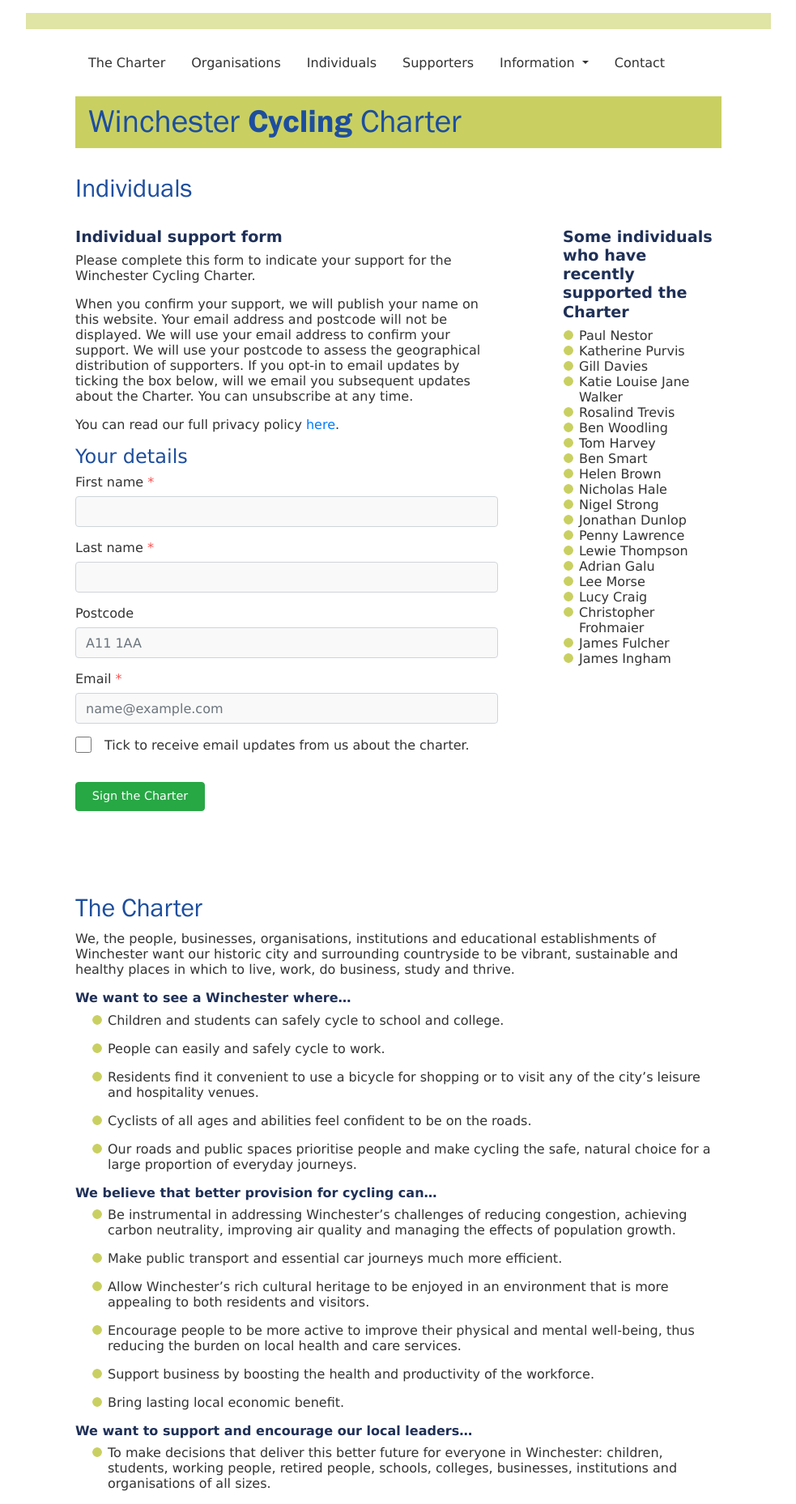
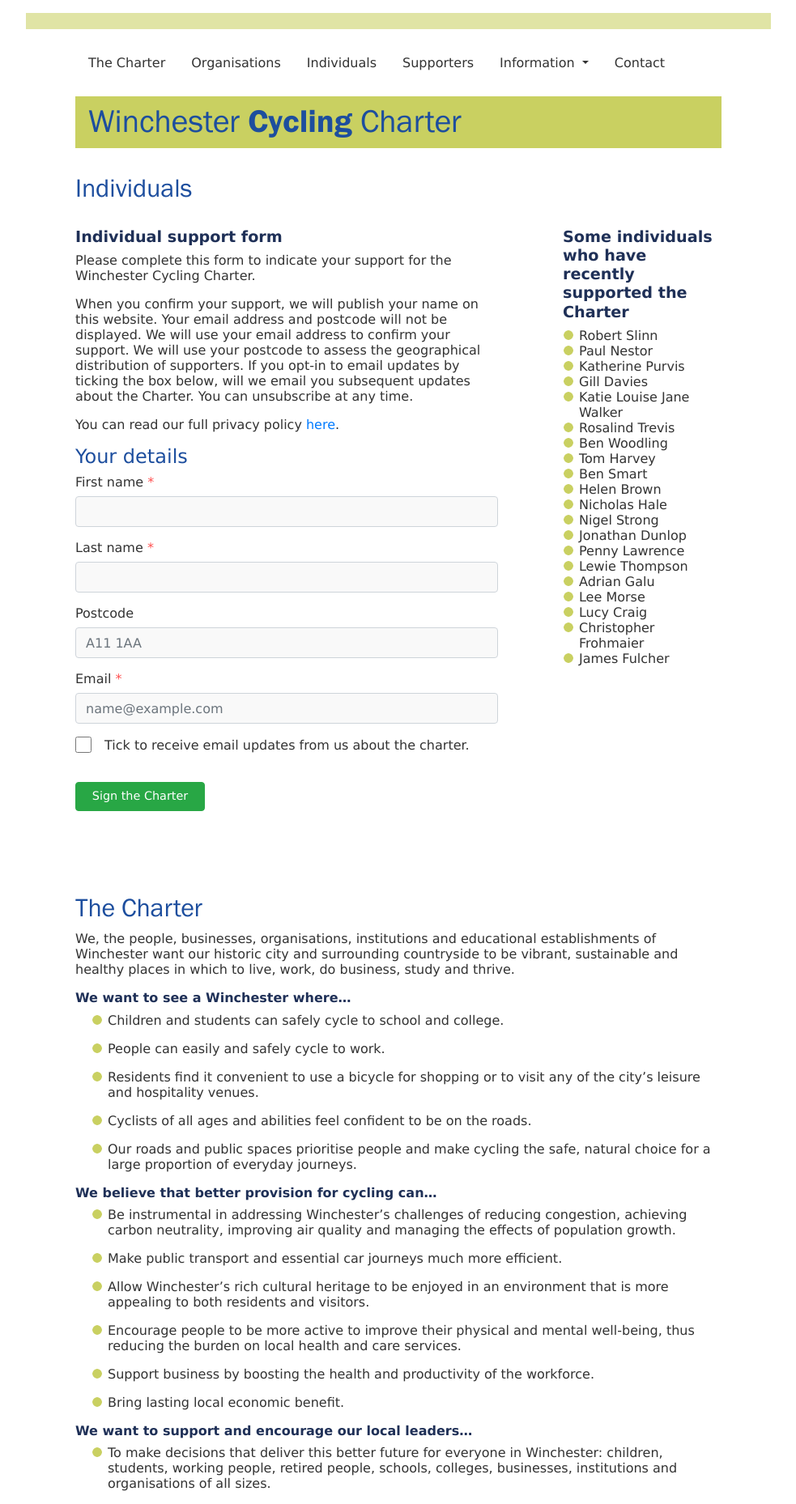
Before and after one commit to winchestercyclingcharter/winchestercyclingcharter.github.io, a Jekyll site: the page built from ind-page.md, in a window 1280 px wide. Shown: the whole page at 81% size, without its empty margins (148-1131 px from the left). Built offline with Jekyll 4.4.1, drawn with Linux system fonts in a browser that asks for light colours; nearby versions of some CDN libraries.

Commit message:
Update people.yml

```diff
--- a/_data/people.yml
+++ b/_data/people.yml
@@ -856,3 +856,4 @@
 - { lastname: Davies, firstname: Gill, dt: 20231019-132756-568979 }
 - { lastname: Purvis, firstname: Katherine, dt: 20231031-203008-741537 }
 - { lastname: Nestor, firstname: Paul, dt: 20240116-105915-228668 }
+- { lastname: Slinn, firstname: Robert, dt: 20240328-181852-202602 }
```
